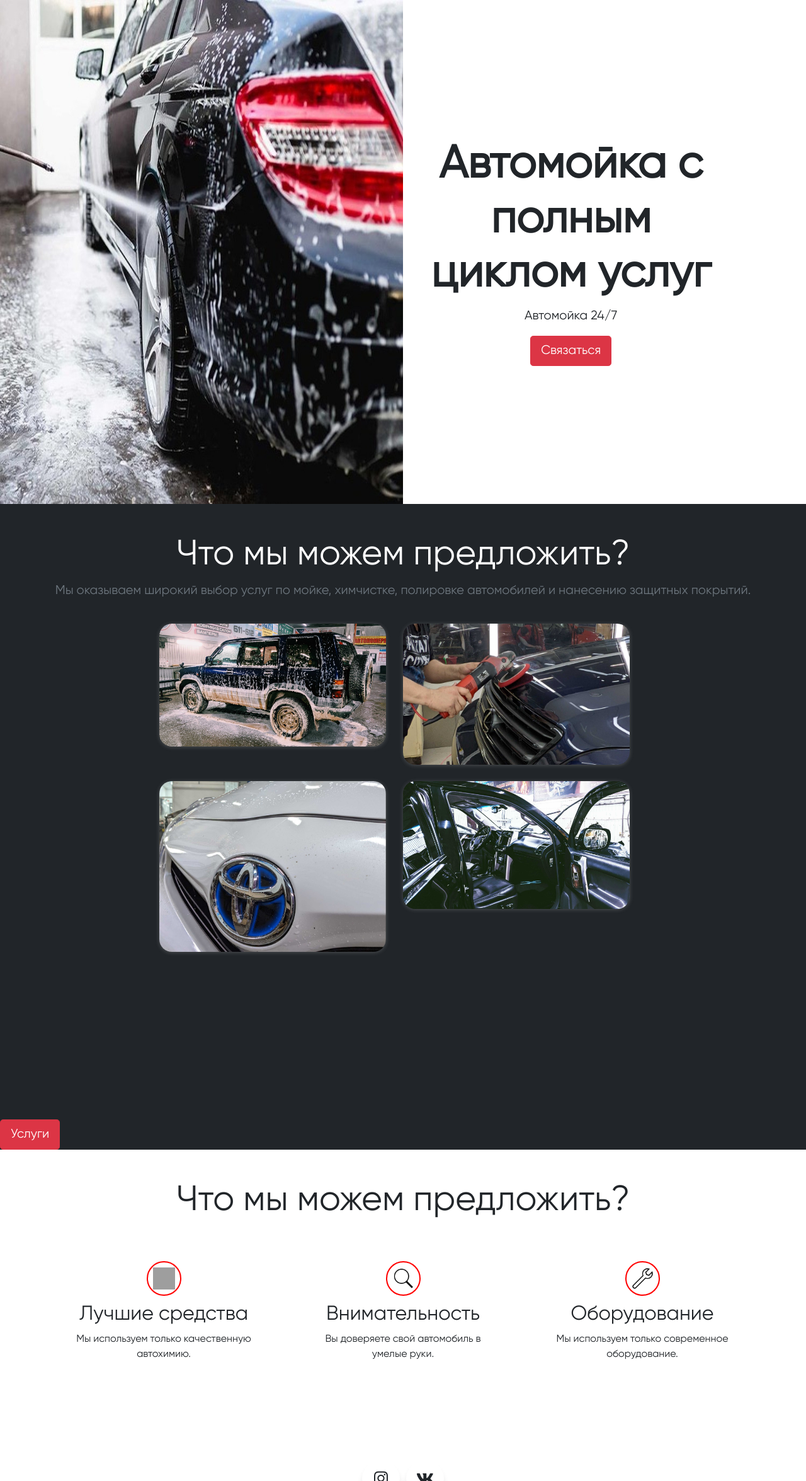
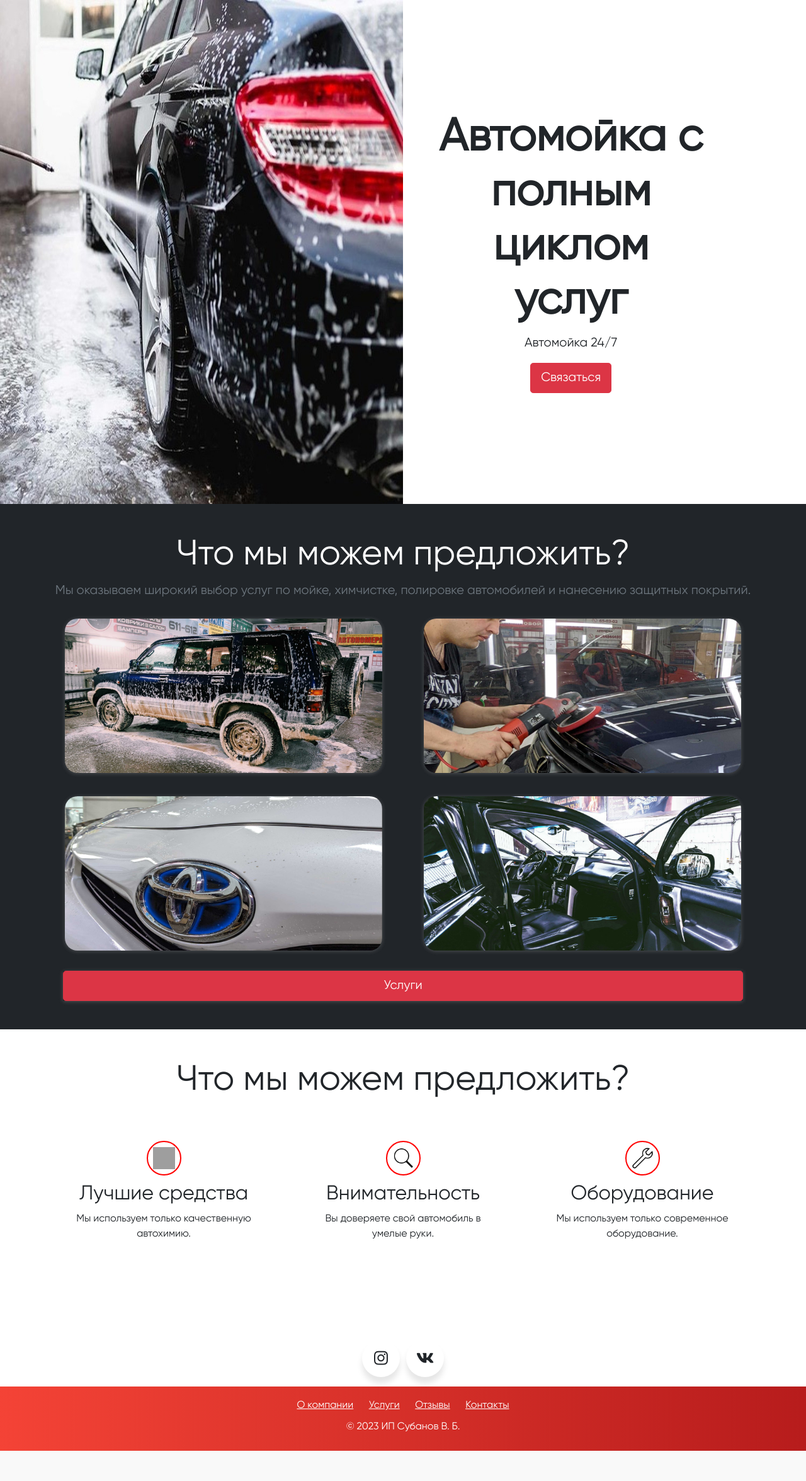
Before and after one commit to Qeiqkaos/megamoika, a Django app: page / in a window 1280 px wide. Shown: the top 2351 px of the page at 63% size. After the commit the page ends 2303 px from the top, so only its background shows below. Run offline with Django 4.2, Linux system fonts and the light colour scheme; some libraries are stand-ins or nearby versions; grey boxes are pictures that could not be loaded.

Commit message:
Working on main page

```diff
--- a/app/templates/app/main.html
+++ b/app/templates/app/main.html
@@ -22,6 +22,7 @@
     }
     #intro .text{
       text-align:center;
+      margin:30px;
     }
     #service_page {
       overflow:hidden;
@@ -39,18 +40,21 @@
     #service_page p:last-child {
       margin-bottom: 0;
     }
-    #service_page .cover{
-      overflow: hidden;
-      width: 800px;
-      height: 800px;
-      margin: 0 auto;
+    .custom-col {
+      padding: 5px;
     }
-    #service_page .cover .img_example{
+    #service_page .options .img_example {
       border-radius: 20px;
       box-shadow: 0 1px 6px rgba(179, 179, 179, 0.3);
-      float: left;
-      width: 45%;
-      margin: 1.66%;
+      width: 90%;
+      height: 90%;
+    }
+    #service_page .button{
+      text-align: center;
+      margin-bottom:45px;
+      box-shadow: 0 1px 6px rgba(179, 179, 179, 0.3);
+      color: linear-gradient(to right, rgb(244, 67, 54),rgb(183, 28, 28));
+
     }
     #contact_page{
     }
@@ -166,7 +170,7 @@
             <div class="text">
                 <h1 class="display-3 font-weight-bold">Автомойка с полным циклом услуг</h1>
                 <p class="lead">Автомойка 24/7</p>
-                <a href="contact/" class="btn btn-danger btn-lg">Связаться</a>
+                <a href="contact/" class="custom-button btn btn-danger btn-lg">Связаться</a>
             </div>
         </div>
     </div>
@@ -178,15 +182,27 @@
     <p class="text-muted lead">Мы оказываем широкий выбор услуг по мойке, химчистке, полировке автомобилей и нанесению защитных покрытий.</p>
   </div>
   <div class="options">
-    <div class="cover">
-              <img src="{% static 'app/nocontact.jpg' %}" alt="Example of no contact car wash" class="img_example">
-              <img src="{% static 'app/polirofka.jpg' %}" alt="Example of polirofka car wash" class="img_example">
-              <img src="{% static 'app/three.jpg' %}" alt="Example of three-phase car wash" class="img_example">
-              <img src="{% static 'app/him.jpg' %}" alt="Example of chemistry car wash" class="img_example">
+    <div class="container text-center">
+      <div class="row ">
+        <div class="col-md-6 custom-col">
+          <img src="{% static 'app/no_contact.jpg' %}" alt="Example of no contact car wash" class="img_example">
+        </div>
+        <div class="col-md-6 custom-col">
+              <img src="{% static 'app/poli.jpg' %}" alt="Example of polirofka car wash" class="img_example">
+            </div>
+        <div class="col-md-6 custom-col">
+          <img src="{% static 'app/threestep.jpg' %}" alt="Example of three-phase car wash" class="img_example">
+        </div>
+        <div class="col-md-6 custom-col">
+          <img src="{% static 'app/himi.jpg' %}" alt="Example of chemistry car wash" class="img_example"></div>
+        </div>
+        <div class="col-md-12">
+          <div class="button">
+            <a href="service/" class="btn btn-danger btn-lg btn-block">Услуги</a>
+          </div>
+        </div>
     </div>
   </div>
-  <div class="button">
-  <a href="service/" class="btn btn-danger btn-lg">Услуги</a></div>
 </section>
 
 <section id="contact_page">
```
Also changed, not shown: app/templates/app/service.html (+6 -6 lines), app/static/app/him.jpg (deleted), app/static/app/himi.jpg (added), app/static/app/no_contact.jpg (renamed from app/static/app/nocontact.jpg), app/static/app/poli.jpg (added), app/static/app/polirofka.jpg (deleted), app/static/app/three.jpg (deleted), app/static/app/threestep.jpg (added).
